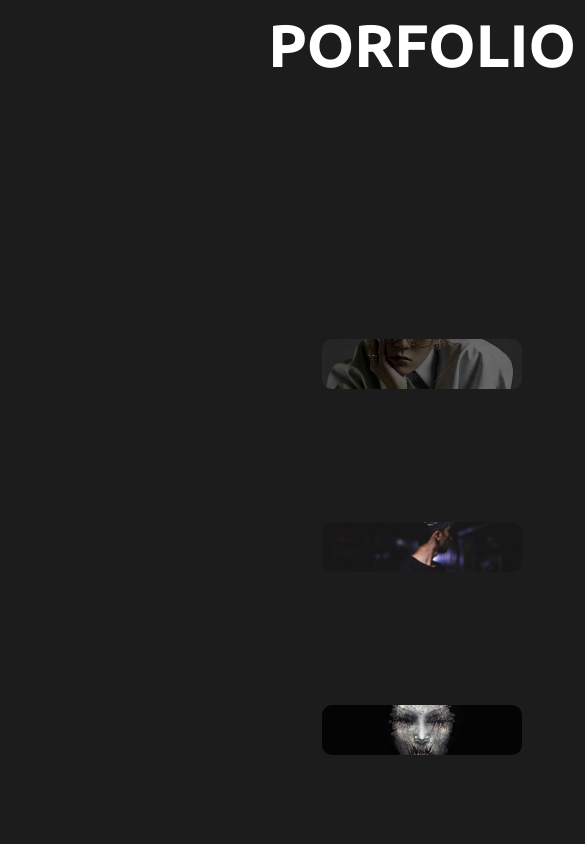
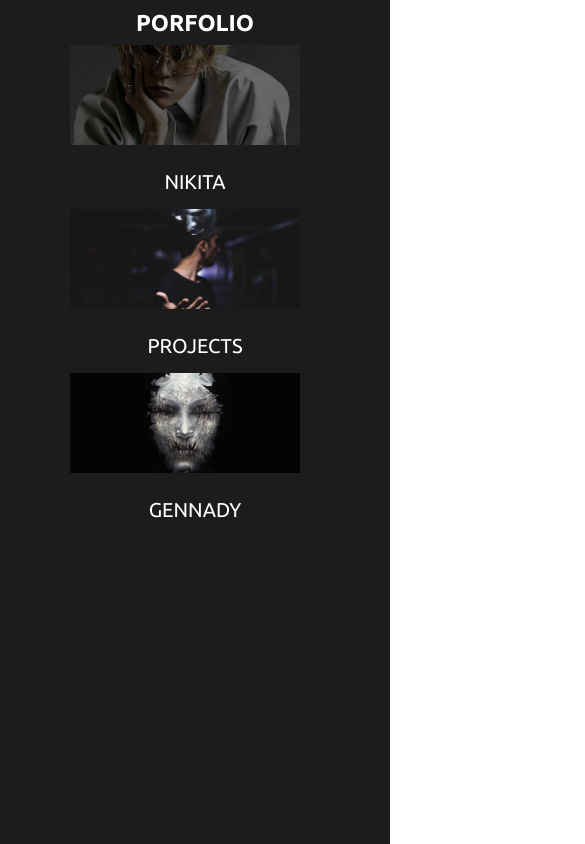
Before and after one commit to oktavva/Portfolio, a plain HTML site: page index.html in a window 390 px wide. Shown: the top 844 px of the page, 585 px wide, since content can reach past the window. Drawn offline with Linux system fonts and the light colour scheme.

Commit message:
Update style.css

```diff
--- a/style.css
+++ b/style.css
@@ -9,7 +9,7 @@ a {
 }
 
 .main {
-    min-width: 100vh;
+    max-width: 100%;
     min-height: 100vh;
     background-color: #1C1C1C;
     background-repeat: no-repeat;
@@ -26,8 +26,8 @@ a {
 }
 
 .header-nav {
-    width: 200px;
-    height: 550px;
+    width: 250px;
+    height: 400px;
     overflow: hidden;
     margin-right: 20px;
     border-radius: 10px;
@@ -41,7 +41,7 @@ a {
 }
 
 .header-nav:hover {
-    width: 300px;
+    width: 350px;
     box-shadow: 0px 4px 15px 1px rgba(0, 0, 0, 0.5);
 
 }
@@ -70,34 +70,91 @@ a {
     max-height: 10px;
 }
 
+@media (max-width: 1500px) {
+    .header-nav {
+        width: 350px;
+        height: 700px;
+    }
+    .header-nav:hover {
+        width: 500px;
+    }
+}
 
 @media (max-width: 1200px) {
     .header {
         display: flex;
     }
+    .header-nav {
+        width: 230px;
+        height: 390px;
+    }
+    .header-nav:hover {
+        width: 300px;
+    }
+
 }
 
 @media (max-width: 992px) {
     .header {
         display: grid;
-
     }
     .header-nav {
-        height: 50px;
-        width: 200px;
-        margin: 0;
+        height: 100px;
+    }
+    .header-items {
+        display: flex;
+        margin-top: 80px;
+    }
+    .header-nav:hover {
+        height: 450;
+    }
+    .username-link {
+        filter: opacity(1);
+    }
+
+    .main {
+        display: flow-root;
+    }
+
+}
+
+@media (max-width: 768px) {
+    .main {
+        display: flow-root;
+    }
+
+    .header-items {
+        margin-top: 70px;
     }
 }
 
-@media (min-width: 768px) {
+@media (max-width: 480px) {
+    .main {
+        display: flow-root;
+    }
+    .header-nav {
+        padding: 15px 0;
+    }
 
+    .header-items {
+        margin-top: 20px;
+        display: grid;
+    }
+
+    .username-link {
+        font-size: 20px;
+    }
+
+    .main h1 {
+    font-size: 23px;
+    }
+    .header {
+    align-items: start;
+
+    }
 }
 
-@media (min-width: 480px) {
-
-}
-
-@media (min-width: 320px) {
+@media (max-width: 320px) {
 
 }
 
```
